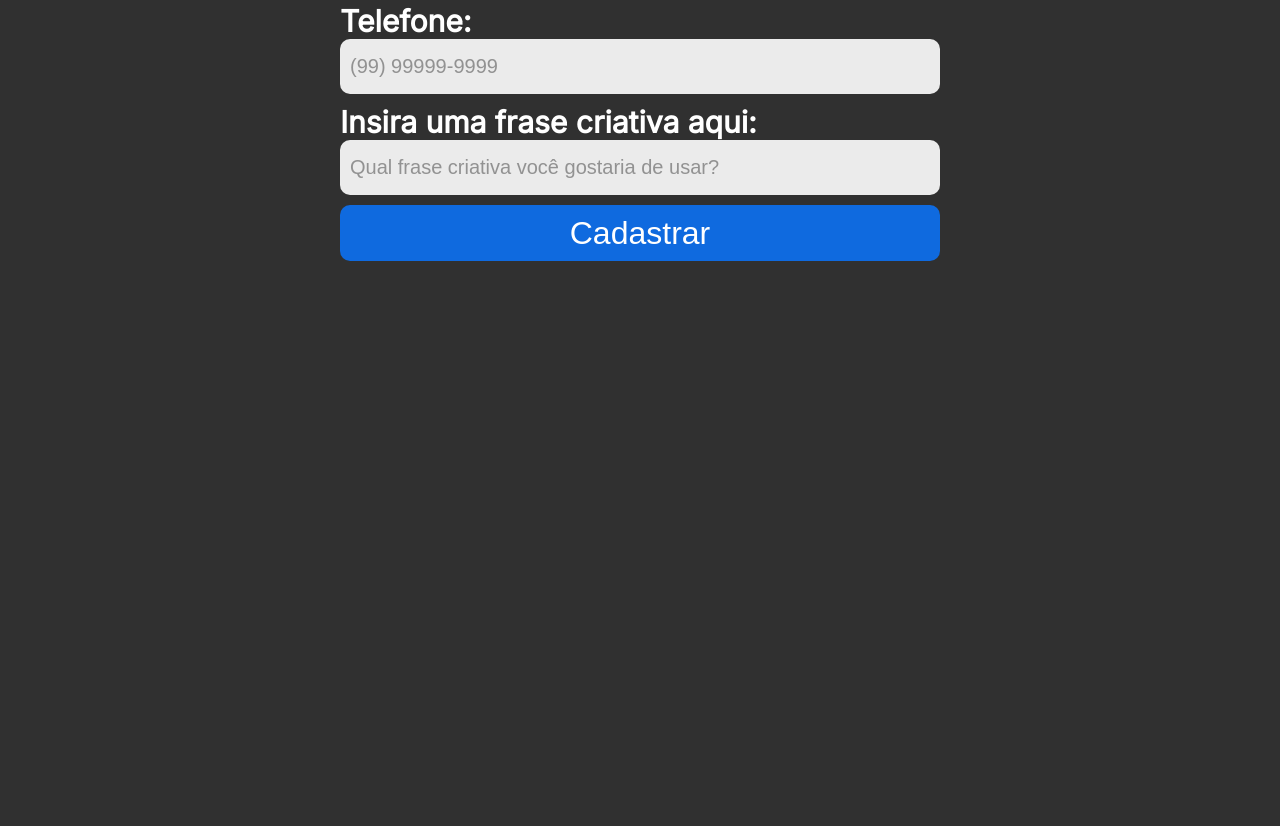
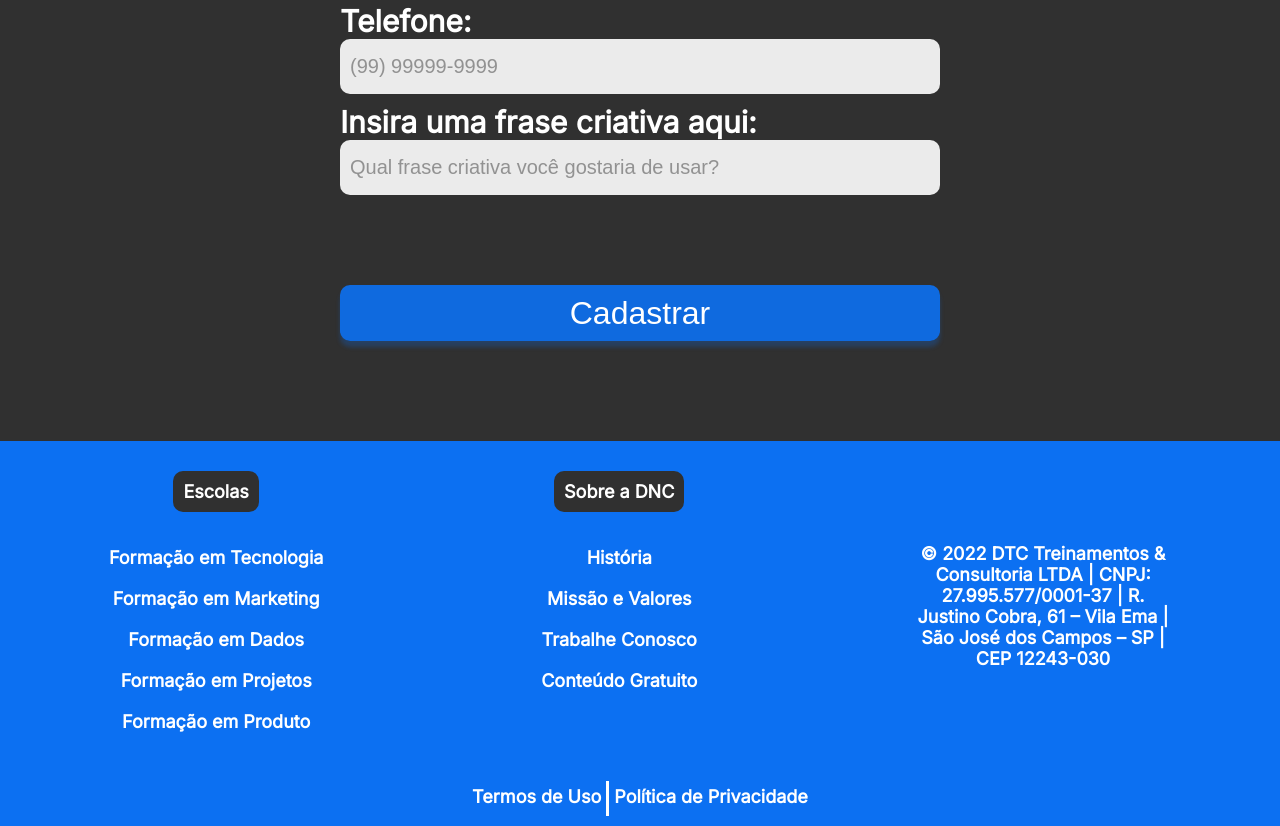
Before and after one commit to m-sena/bootcamp-dnc, a plain HTML site: page index.html in a window 1280 px wide. Shown: the part 1192-2018 px from the top of the page. Before the commit the page ends 1553 px from the top, so only its background shows below. Drawn offline with Linux system fonts and the light colour scheme.

Commit message:
Adicionando media query para mobile

```diff
--- a/estilo.css
+++ b/estilo.css
@@ -140,4 +140,135 @@
                     height: 56px;
                     font-size: 32px;
                     color: white;
+                    margin-top: 80px;
+                    box-shadow: 0px 6px 4px rgba(12, 112, 242, 0.25);
+                    cursor:pointer;
                 }
+        /* Footer          */
+
+        footer{
+            width: 100%;
+            background-color: var(--azul-dnc);
+
+        }
+        footer .linha1{
+            display: flex;
+            justify-content: space-around;
+            align-items: center;
+        }
+        footer ul{
+            list-style: none;
+            margin:0px;
+            padding: 0px;
+
+        }
+        footer nav{
+            display: flex;
+            flex-direction: column;
+            align-items: center;
+            height: 330px;
+
+        }
+        footer h5{
+            text-align:center;
+            color:white;
+            font-size: 18px;
+            font-weight: 800;
+            font-family: var(--fonte-padrao);
+            background-color: var(--preto-dnc);
+            border-radius: 10px;
+
+            padding:10px;
+            margin-bottom: 15px;
+        }
+        footer ul li{
+            text-align: center;
+            color:white;
+            font-weight: 600;
+            font-size: 18px;
+            font-family: var(--fonte-padrao);
+
+            margin:20px 0px 20px 0px;
+
+        }
+        footer ul li a{
+
+            color:white;
+            text-decoration: none;
+        }
+        footer ul li a:hover{
+            color:var(--cinza-dnc);
+        }
+        footer .endereco{
+            font-weight: 600;
+            font-size: 18px;
+            font-family: var(--fonte-padrao);
+            color: #FFFFFF;
+            text-align: center;
+            width: 20%;
+        }
+        footer .linha2{
+            display: flex;
+            justify-content: center;
+            margin:0px;
+            height: 35px;
+            padding:10px;
+        }
+        footer .linha2 a{
+            font-family:var(--fonte-padrao);
+            font-size: 18px;
+            font-weight: 600;
+            color:white;
+            text-decoration: none;
+            padding: 5px;
+
+        }
+        footer .linha2 a:first-child{
+            border-right: 3px solid white;
+
+        }
+        footer .linha2 a:hover{
+            color:var(--cinza-dnc);
+
+        }
+@media only screen and (max-width: 600px){
+
+    /* Menu */
+    #principal{
+        display:flex;
+        flex-direction: column;
+        height:auto;
+
+    }
+    #menu{
+        flex-direction: column;
+        width:100%;
+        padding: 0px;
+    }
+    #menu a{
+        height: 50px;
+        display:flex;
+        align-items: center;
+    }
+    #principal button{
+        width:100px;
+        margin:0px;
+    }
+
+    /* Section */
+    section h1{
+        font-size:38px;
+    }
+    sextion h2{
+        font-size:28px;
+        padding-right: 15px;
+        padding-left: 17px;
+    }
+    form{
+        width:95%;
+        font-size:20px;
+    }
+    .checkbox-itens label{
+        font-size: 18px;
+    }
+}
--- a/index.html
+++ b/index.html
@@ -64,5 +64,60 @@
             <input type="submit" value="Cadastrar">
         </form>
     </section>
+    <footer>
+        <div class="linha1">
+            <nav>
+                <h5>
+                    Escolas
+                </h5>
+                <ul>
+                    <li>
+                        <a href="">Formação em Tecnologia</a>
+                    </li>
+                    <li>
+                        <a href="">Formação em Marketing</a>
+                    </li>
+                    <li>
+                        <a href="">Formação em Dados</a>
+                    </li>
+                    <li>
+                        <a href="">Formação em Projetos</a>
+                    </li>
+                    <li>
+                        <a href="">Formação em Produto</a>
+                    </li>
+
+                </ul>
+            </nav>
+            <nav>
+                <h5>Sobre a DNC</h5>
+                <ul>
+                    <li>
+                        <a href="">História</a>
+                    </li>
+                    <li>
+                        <a href="">Missão e Valores</a>
+                    </li>
+                    <li>
+                        <a href="">Trabalhe Conosco</a>
+                    </li>
+                    <li>
+                        <a href="">Conteúdo Gratuito</a>
+                    </li>
+                </ul>
+            </nav>
+            <div class="endereco">
+                © 2022 DTC Treinamentos & Consultoria LTDA | CNPJ: 27.995.577/0001-37 | R. Justino Cobra, 61 – Vila Ema | São José dos Campos – SP | CEP 12243-030
+
+            </div>
+        </div>
+        <div class="linha2">
+            <a href="">Termos de Uso</a>
+            <a href="">Política de Privacidade</a>
+        </div>
+
+
+        </div>
+    </footer>
 </body>
 </html>
```
Lines whose indentation alone changed are shown as unchanged.
